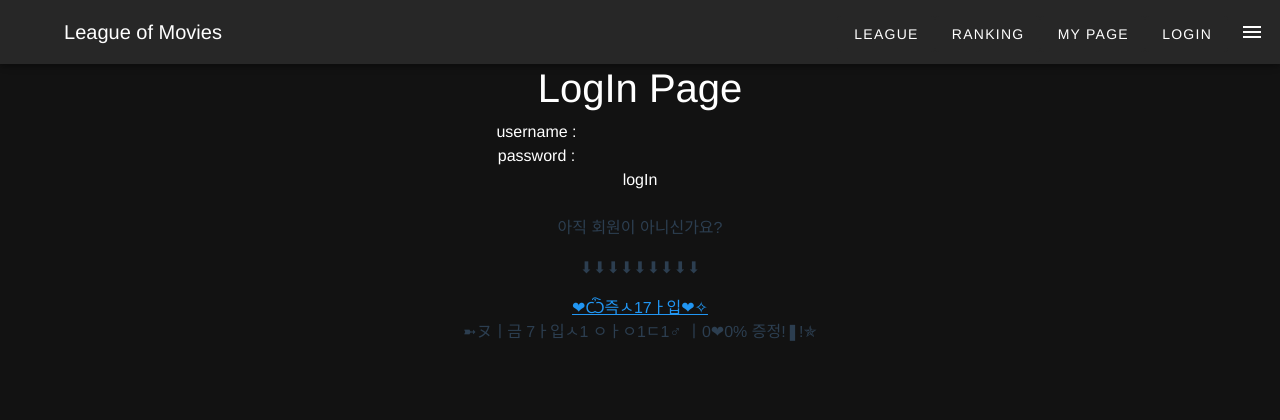
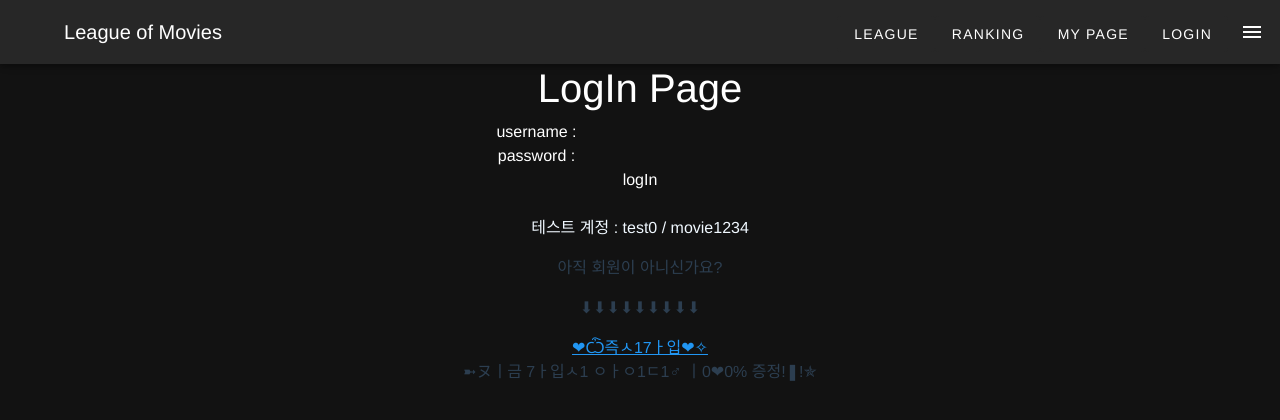
Before and after one commit to kimsj-git/League_of_MOVIES, a Vue app in the folder final-pjt-front/: page /login in a window 1280 px wide. Shown: the top 420 px of the page. Built offline with nearby package versions, Linux system fonts and the light colour scheme; no server answers.

Commit message:
Front: test 계정 정보 추가

```diff
--- a/final-pjt-front/src/views/LogInView.vue
+++ b/final-pjt-front/src/views/LogInView.vue
@@ -11,6 +11,9 @@
         <input type="submit" style="color: white" value="logIn">
       </form>
       <br>
+      <div style="color: aliceblue;">
+        <p >테스트 계정 : test0 / movie1234</p>
+      </div>
       <p>아직 회원이 아니신가요?</p>
       <p>⬇⬇⬇⬇⬇⬇⬇⬇⬇</p>
       <router-link to="/signup">❤Ѽ즉ㅅ17ㅏ입❤✧</router-link>
```
